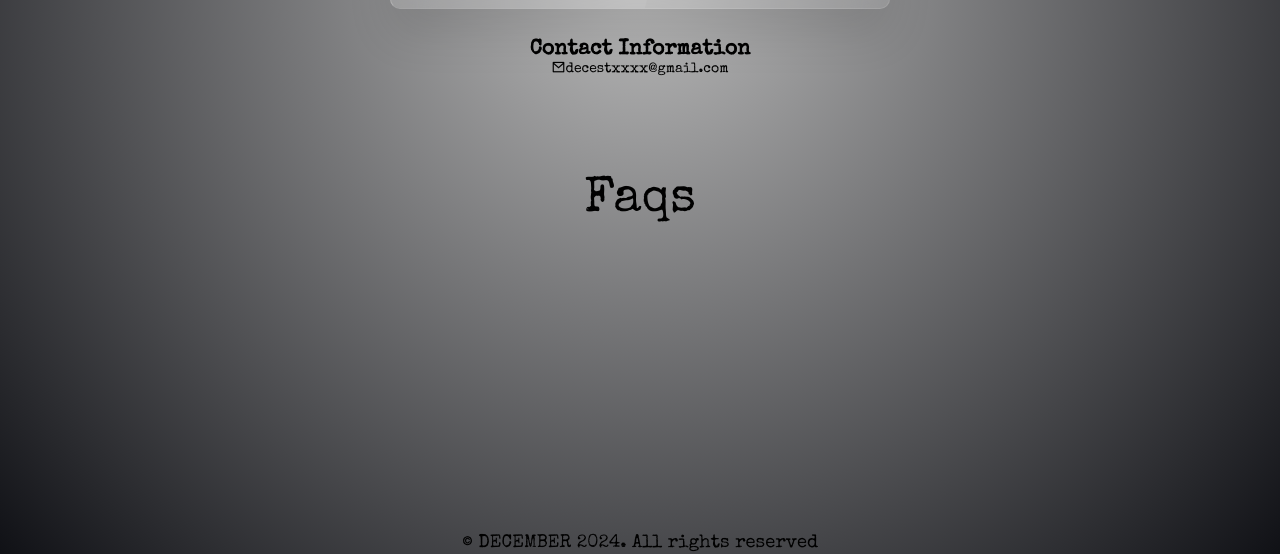
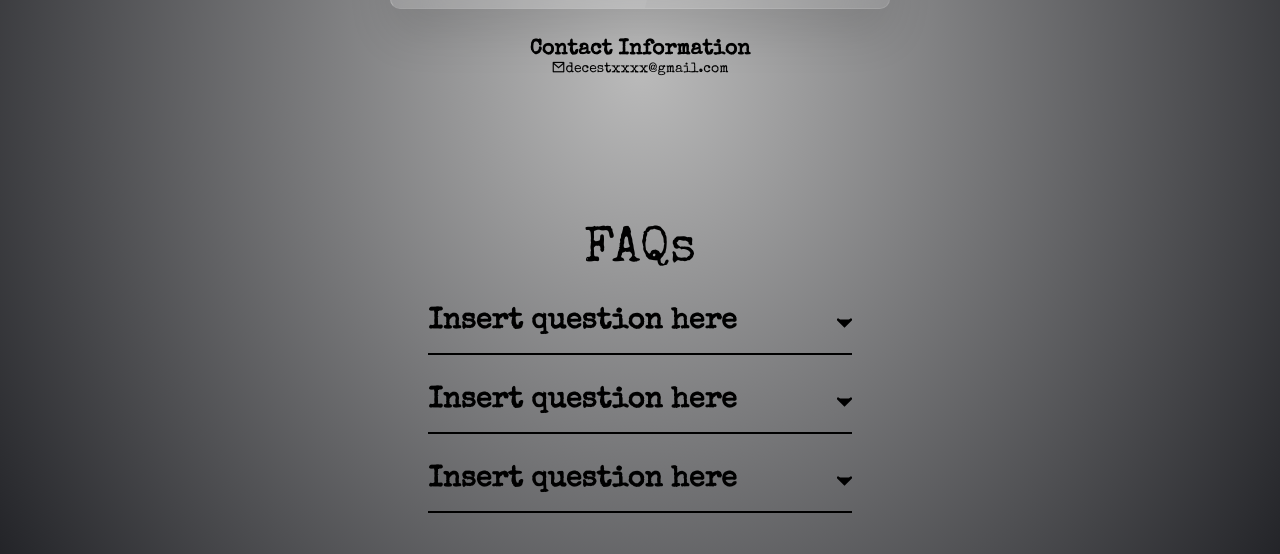
Before and after one commit to ElijahY123/DecemberWeb, a plain HTML site: page contacts.html in a window 1280 px wide. Shown: the part 659-1213 px from the top of the page. Drawn offline with nearby package versions, Linux system fonts and the light colour scheme; a web font is replaced by a local one.

Commit message:
Created faqs section within contact us page. Included function that triggers toggle function when question is clicked.

```diff
--- a/contacts.html
+++ b/contacts.html
@@ -88,7 +88,40 @@
                 <h1>Contact Information</h1>
                 <p><i class="ri-mail-line"></i>decestxxxx@gmail.com</p>
             </div>
-            <p2>Faqs</p2>
+            <p2>FAQs</p2>
+            <div class="faqs__container">
+               <div class="question__container">
+                  <h1>Insert question here</h1>
+                  <svg width="15" height="10" viewbox="0 0  42 25">
+                     <path d="M3 3L21 21L39 3" stroke="black" stroke-width="7" stroke-linecap="round"/>
+                  </svg>
+               </div>
+               <div class="answer__container">
+                  <p>Insert Here</p>
+               </div>
+            </div>
+            <div class="faqs__container">
+               <div class="question__container">
+                  <h1>Insert question here</h1>
+                  <svg width="15" height="10" viewbox="0 0  42 25">
+                     <path d="M3 3L21 21L39 3" stroke="black" stroke-width="7" stroke-linecap="round"/>
+                  </svg>
+               </div>
+               <div class="answer__container">
+                  <p>Insert Here</p>
+               </div>
+            </div>
+            <div class="faqs__container">
+               <div class="question__container">
+                  <h1>Insert question here</h1>
+                  <svg width="15" height="10" viewbox="0 0  42 25">
+                     <path d="M3 3L21 21L39 3" stroke="black" stroke-width="7" stroke-linecap="round"/>
+                  </svg>
+               </div>
+               <div class="answer__container">
+                  <p>Insert Here</p>
+               </div>
+            </div>
         </section>
          <footer class="home__footer">
             <p class="website__rights">&copy; DECEMBER 2024. All rights reserved</p>
--- a/css/styles.css
+++ b/css/styles.css
@@ -535,6 +535,60 @@ height: auto;
 
 .contacts p2 {
   display: flex;
-  padding: 100px;
+  padding-top: 150px;
   font-size: 50px;
 }
+
+/* =====Faqs Section===== */
+
+.faqs__container {
+  max-width: 700px;
+  margin-top: 2rem;
+  padding-bottom: 1rem;
+  border-bottom: 2px solid black;
+  cursor: pointer;
+}
+
+.question__container {
+  display: flex;
+  justify-content: space-between;
+  align-items: center;
+}
+.question__container h1 {
+  font-size: 1.8rem;
+  padding-right: 100px;
+}
+
+.answer__container {
+  max-height: 0;
+  overflow: hidden;
+  transition: max-height 1.4s ease;
+}
+.answer__container p {
+  padding-top: 1rem;
+  line-height: 1.6;
+  font-size: 1.4rem;
+}
+
+.faqs__container.active .answer__container {
+  max-height: 300px;
+  animation: fade 1s ease-in-out;
+}
+.faqs__container.active svg {
+  transform: rotate(180deg);
+}
+
+svg {
+  transition: transform 0.5s ease-in;
+}
+
+@keyframes fade {
+  from {
+    opacity: 0;
+    transform: translateY(-10px);
+  }
+  to {
+    opacity: 1;
+    transform: translateY(0px);
+  }
+}
--- a/js/main.js
+++ b/js/main.js
@@ -99,3 +99,13 @@ function updateDuration(duration) {
    document.getElementById("minutes").innerHTML = minutes;
    document.getElementById("seconds").innerHTML = seconds;
 }
+
+/*=============== Faqs Section ===============*/
+
+const faqs = document.querySelectorAll(".faqs__container");
+
+faqs.forEach((faq) => {
+   faq.addEventListener("click", () => {
+      faq.classList.toggle("active");
+   });
+});
```
